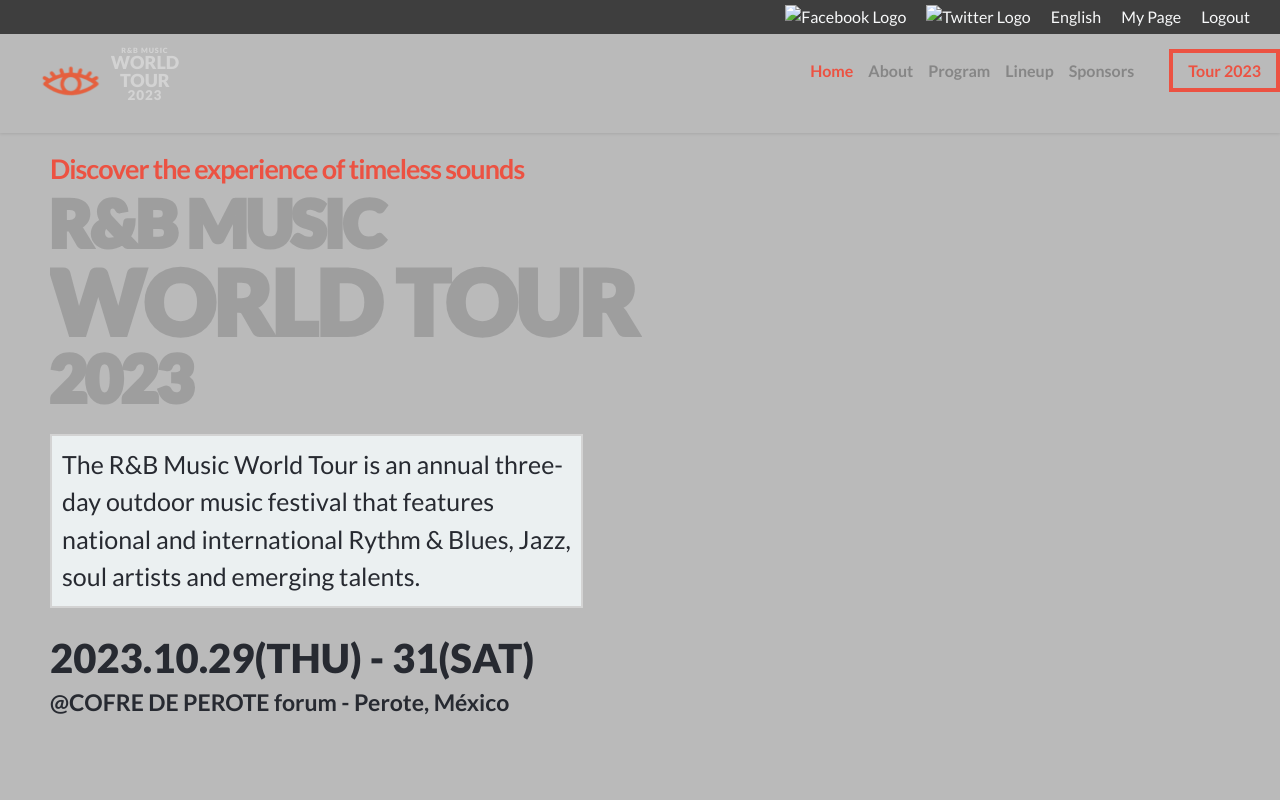
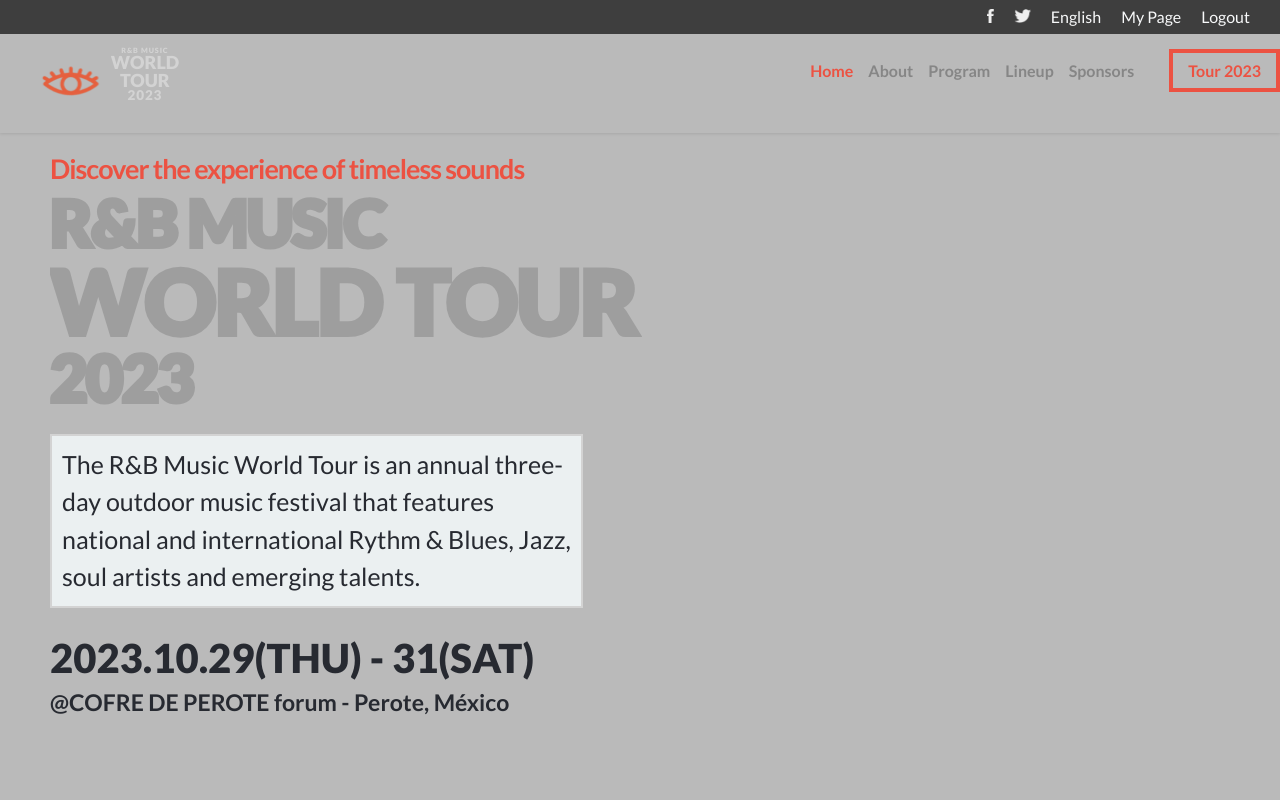
Before and after one commit to rudicarrilloypr/capstone-module-1, a website: page main.html in a window 1280 px wide. Shown: the top 800 px of the page. Drawn offline with Linux system fonts and the light colour scheme; the site is published under a folder, as on GitHub Pages, so addresses that start at the root find nothing.

```diff
--- a/main.html
+++ b/main.html
@@ -22,8 +22,8 @@
         <!---------TOP BAR------------>
         <div class="top-bar_header">
             <div class="top-bar_header_container">
-                <a href="#"><img src="/assets/logos/facebook.png" alt="Facebook Logo"></a>
-                <a href="#"><img src="/assets/logos/twitter.png" alt="Twitter Logo"></a>
+                <a href="#"><img src="./assets/logos/facebook.png" alt="Facebook Logo"></a>
+                <a href="#"><img src="./assets/logos/twitter.png" alt="Twitter Logo"></a>
                 <a href="#">English</a>
                 <a href="#">My Page</a>
                 <a href="#">Logout</a>
```
Also changed, not shown: about.html (+1 -1 lines).
